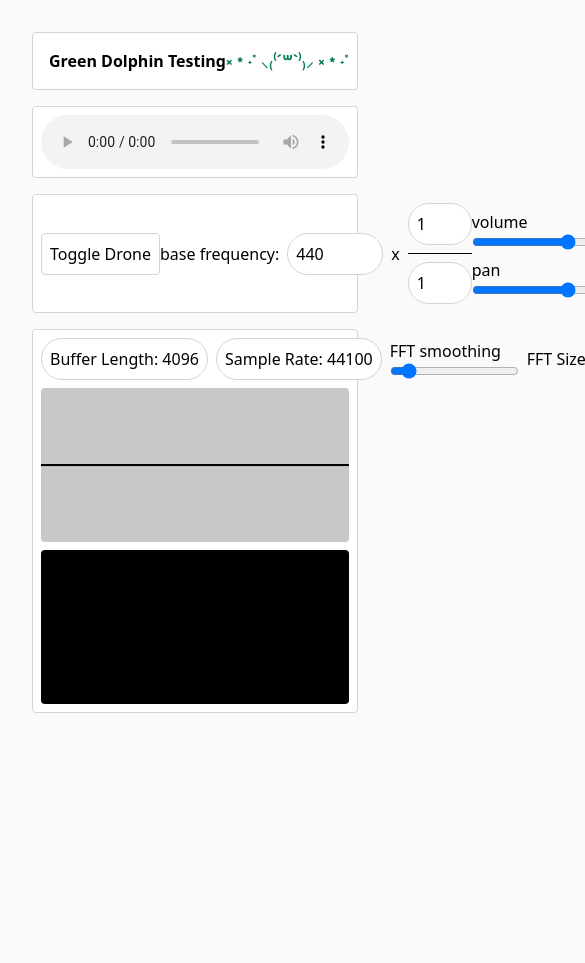
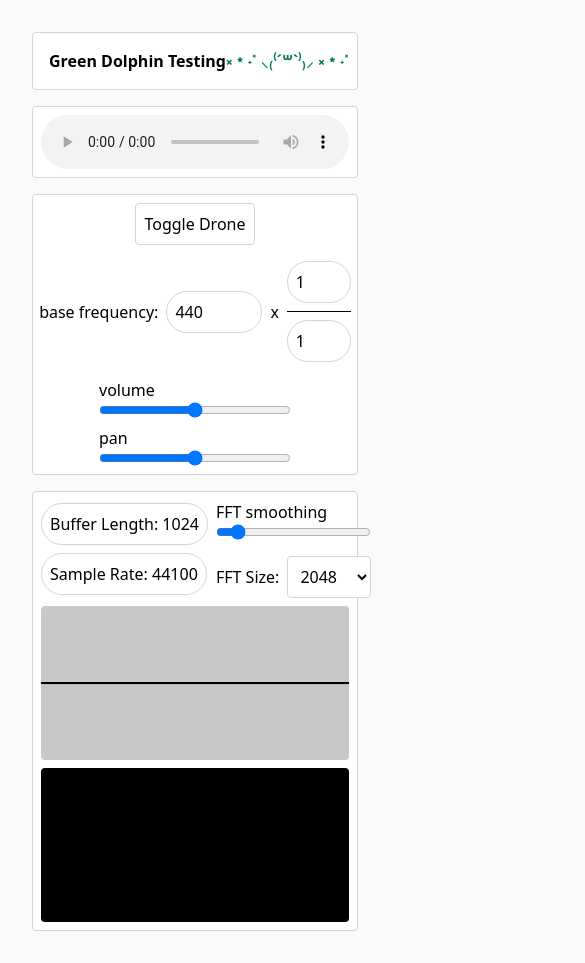
Before and after one commit to YottaYocta/GreenDolphinTests, a website built with Vite: page index.html in a window 390 px wide. Shown: the top 963 px of the page, 585 px wide, since content can reach past the window. Before the commit the page ends 844 px from the top, so only its background shows below. Built offline with nearby package versions, Linux system fonts and the light colour scheme.

Commit message:
style: responsive to phones

```diff
--- a/index.html
+++ b/index.html
@@ -23,7 +23,9 @@
             ></audio>
           </div>
         </div>
-        <div class="flex items-center w-full justify-between card">
+        <div
+          class="flex items-center w-full justify-between card md:flex-row flex-col gap-4 md:gap-2"
+        >
           <button data-playing="false" role="switch" aria-checked="false">
             Toggle Drone
           </button>
@@ -92,11 +94,12 @@
         <div class="w-full flex justify-between card">
           <div class="flex flex-col gap-2 w-full">
             <div class="flex gap-2 items-center justify-between">
-              <div class="flex gap-2">
+              <div class="flex gap-2 flex-col md:flex-row">
                 <span id="buffer-length" class="chip"></span>
                 <span id="sample-rate" class="chip"></span>
               </div>
-              <div class="flex flex-col w-48">
+              <div class="flex gap-4 flex-col md:flex-row md:gap-2">
+                <div class="flex flex-col max-w-48">
                   <label for="fft-smoothing">FFT smoothing</label>
                   <input
                     type="range"
@@ -106,6 +109,7 @@
                     max="1"
                     value="0.5"
                     step="0.01"
+                    class="w-full"
                   />
                 </div>
 
@@ -120,6 +124,7 @@
                   </select>
                 </div>
               </div>
+            </div>
             <div class="flex w-full gap-2 flex-col md:flex-row">
               <canvas id="oscilloscope" class="w-full rounded-sm"></canvas>
               <canvas id="frequency" class="w-full rounded-sm"></canvas>
--- a/src/main.ts
+++ b/src/main.ts
@@ -111,7 +111,7 @@ const draw = () => {
   frequencyCtx.fillStyle = "rgb(0 0 0)";
   frequencyCtx.fillRect(0, 0, frequencyCanvas.width, frequencyCanvas.height);
 
-  const barWidth = (frequencyCanvas.width / bufferLength) * 15;
+  const barWidth = (frequencyCanvas.width / bufferLength) * 8;
   let posX = 0;
 
   for (let i = 0; i < bufferLength; i++) {
@@ -149,15 +149,18 @@ toggleDroneButton?.addEventListener("click", () => {
   setOscillatorIsPlaying(!oscillatorIsPlaying);
 });
 
+setOscillatorGain(+volumeControl.value);
 volumeControl.addEventListener("input", () => {
   setOscillatorGain(+volumeControl.value);
 });
 
+steropannerNode.pan.value = +panControl.value;
 panControl.addEventListener("input", () => {
   steropannerNode.pan.value = +panControl.value;
 });
 
 const selectFFTSize: HTMLSelectElement = document.querySelector("#fft-size")!;
+setFFTSize(+selectFFTSize.value);
 selectFFTSize.addEventListener("input", () => {
   setFFTSize(+selectFFTSize.value);
 });
@@ -175,6 +178,7 @@ const updateFrequency = () => {
     (+numeratorControl.value / +denominatorControl.value);
 };
 
+updateFrequency();
 frequencyControl.addEventListener("input", updateFrequency);
 numeratorControl.addEventListener("input", updateFrequency);
 denominatorControl.addEventListener("input", updateFrequency);
```
Lines whose indentation alone changed are shown as unchanged.
